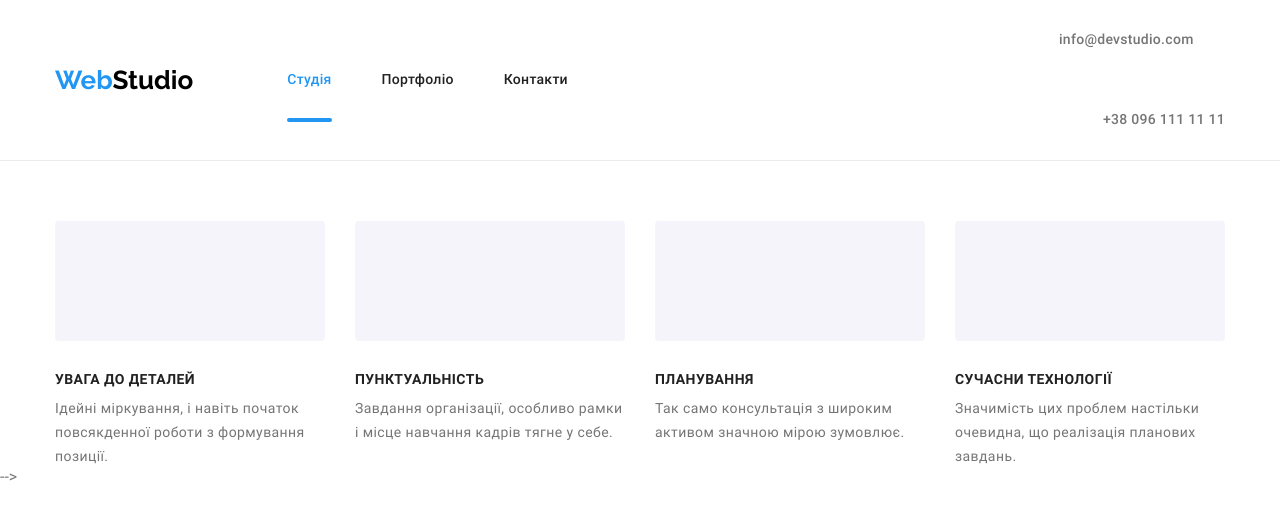
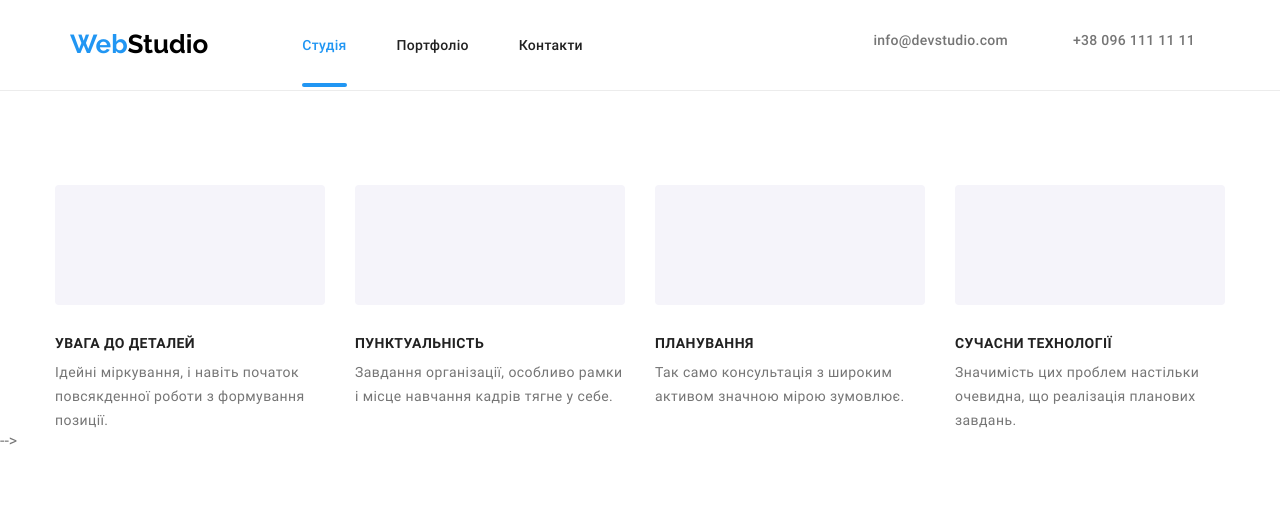
Before and after one commit to Omelianov/goit-markup-hw-08, a plain HTML site: page index.html in a window 1280 px wide. Drawn offline with nearby package versions, Linux system fonts and the light colour scheme; files whose address does not match are found by name.

Commit message:
Adaptive-header

```diff
--- a/index.html
+++ b/index.html
@@ -40,14 +40,14 @@
             </li>
           </ul>
           <ul class="auth-nav list">
-            <li class="auth-nav__item">
+            <li class="auth-nav__item auth-nav__mail">
               <a href="mailto:info@devstudio.com" target="_self" class="auth-nav__link">
                 <svg class="auth-nav__icon" width="16" height="12">
                   <use href="./images/icons.svg#envelope"></use></svg
                 >info@devstudio.com
               </a>
             </li>
-            <li class="auth-nav__item">
+            <li class="auth-nav__item auth-nav__tel">
               <a href="tel:+380961111111" target="_self" class="auth-nav__link"
                 ><svg class="auth-nav__icon" width="10" height="16">
                   <use href="./images/icons.svg#smartphone"></use></svg
--- a/sass/components/_logo.scss
+++ b/sass/components/_logo.scss
@@ -1,7 +1,11 @@
 .logo {
   text-decoration: none;
 
-
+  @media screen and (min-width: 480px), (max-width: 480px) {
+    margin-top: 16px;
+    margin-bottom: 16px;
+    margin-left: 15px;
+  }
 }
 
 .logo__web-part,
@@ -10,9 +14,15 @@
   color: var(--accent-color);
   font-family: Raleway;
   font-weight: 700;
-  font-size: 26px;
-  line-height: 1.19;
+  font-size: 24px;
+  line-height: calc(33 / 24);
   text-decoration: none;
+
+  @media screen and (min-width: 1200px) {
+    font-size: 26px;
+    line-height: calc(33 / 24);
+  }
+
 }
 
 .logo__studio-black-part {
--- a/sass/components/_main-nav.scss
+++ b/sass/components/_main-nav.scss
@@ -3,8 +3,13 @@
   align-items: center;
   background-color: var(--background-color-primary);
 
-  @media screen and (min-width: 480px) {
+  @media screen and (min-width: 480px), (max-width: 480px) {
     display: flex;
+  }
+
+  @media screen and (min-width: 768px) {
+    display: flex;
+    justify-content: space-between;
   }
 }
 
@@ -23,9 +28,14 @@
 
 .main-nav__site-nav {
   display: none;
-  margin-left: 94px;
+
+
   @media screen and (min-width: 768px) {
     display: flex;
+  }
+
+  @media screen and (min-width: 1200px) {
+    margin-left: 94px;
   }
 }
 
@@ -35,19 +45,44 @@
 
 .auth-nav {
   display: none;
-  margin-left: auto;
-  margin-right: 0;
 
   @media screen and (min-width: 768px) {
     display: flex;
     flex-direction: column;
-    padding: 0;
+  }
+
+  @media screen and (min-width: 1200px) {
+    display: flex;
+    flex-direction: row;
+    margin-left: auto;
+    margin-right: 0;
   }
 }
 
 .auth-nav .auth-nav__item + .auth-nav__item {
-  margin-left: 50px;
+  margin-left: 30px;
 }
+
+.auth-nav__mail {
+  @media screen and (min-width: 768px) {
+   margin-right: 15px;
+   margin-bottom: 10px;
+  }
+}
+
+.auth-nav__tel {
+
+  @media screen and (min-width: 768px) {
+   margin-right: 30px;
+  }
+
+  @media screen and (min-width: 1200px) {
+   margin-right: 30px;
+  }
+
+
+}
+
 
 .main-nav__site-nav,
 .main-nav__link,
@@ -55,10 +90,16 @@
   color: var(--title-text-color);
   font-family: inherit;
   font-weight: 500;
-  font-size: 14px;
-  line-height: 1.14;
+  font-size: 12px;
+  line-height: calc(14 / 12);
   letter-spacing: 0.02em;
   text-decoration-line: none;
+
+  @media screen and (min-width: 1200px) {
+    font-size: 14px;
+    line-height: calc(16 / 14);
+  }
+
 
 }
 
@@ -78,9 +119,18 @@
 .auth-nav .auth-nav__link {
   display: flex;
   color: var(--font-family);
-  padding-top: 32px;
-  padding-bottom: 32px;
-  align-items: center;
+
+
+  @media screen and (min-width: 768px) {
+    padding: 0;
+    justify-content: end;
+  }
+
+  @media screen and (min-width: 1200px) {
+    padding-top: 32px;
+    padding-bottom: 32px;
+    align-items: center;
+  }
 }
 
 .main-nav__link,
--- a/sass/layouts/_features.scss
+++ b/sass/layouts/_features.scss
@@ -1,7 +1,7 @@
 .features {
-  padding-top: 94px;
-  @media screen and (min-width: 480px) and (min-width: 768px) {
-    padding-top: 60px;
+  padding-top: 60px;
+  @media screen and (min-width: 1200px) {
+    padding-top: 94px;
 }}
 
 .features__icon-container {
```
Also changed, not shown: css/main.css, css/main.min.css, 2 other files.
